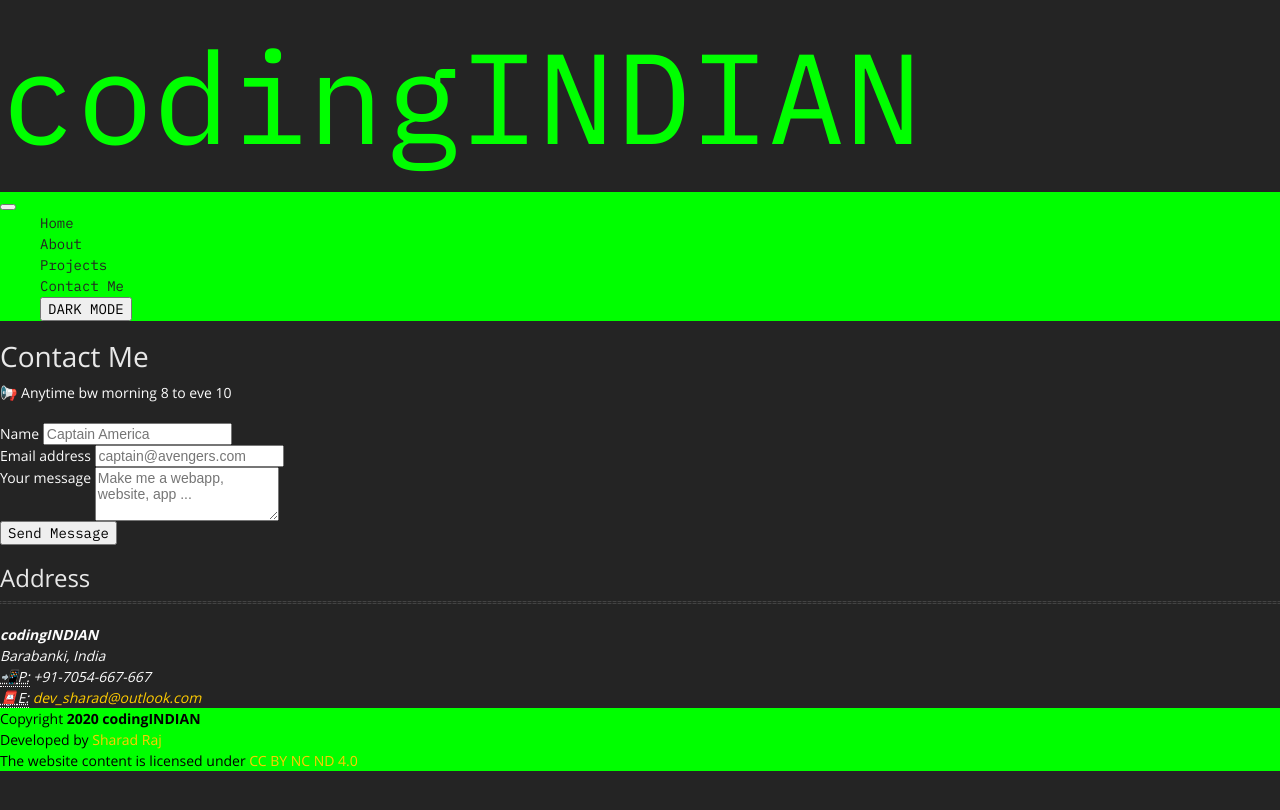
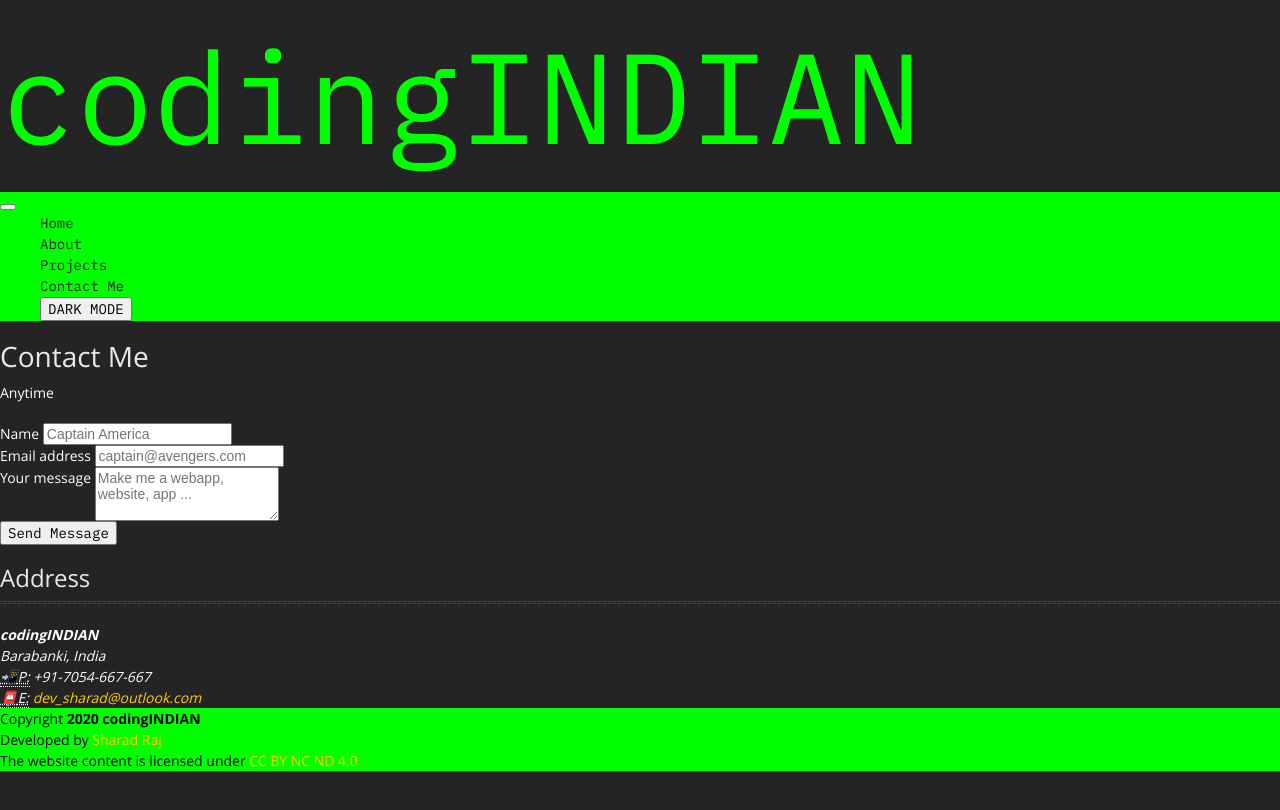
Before and after one commit to sharadcodes/sharadcodes.github.io, a Jekyll site: the page built from contact.md, in a window 1280 px wide. Shown: the top 810 px of the page. Built offline with Jekyll 4.4.1, drawn with Linux system fonts in a browser that asks for light colours; emoji names are drawn with the system emoji font; some web fonts are replaced.

Commit message:
updated stuff

```diff
--- a/contact.md
+++ b/contact.md
@@ -1,6 +1,6 @@
 ---
 title: "Contact Me"
-subtitle: ":loudspeaker: Anytime bw morning 8 to eve 10"
+subtitle: "Anytime"
 layout: page_with_sidebar
 ---
 
```
